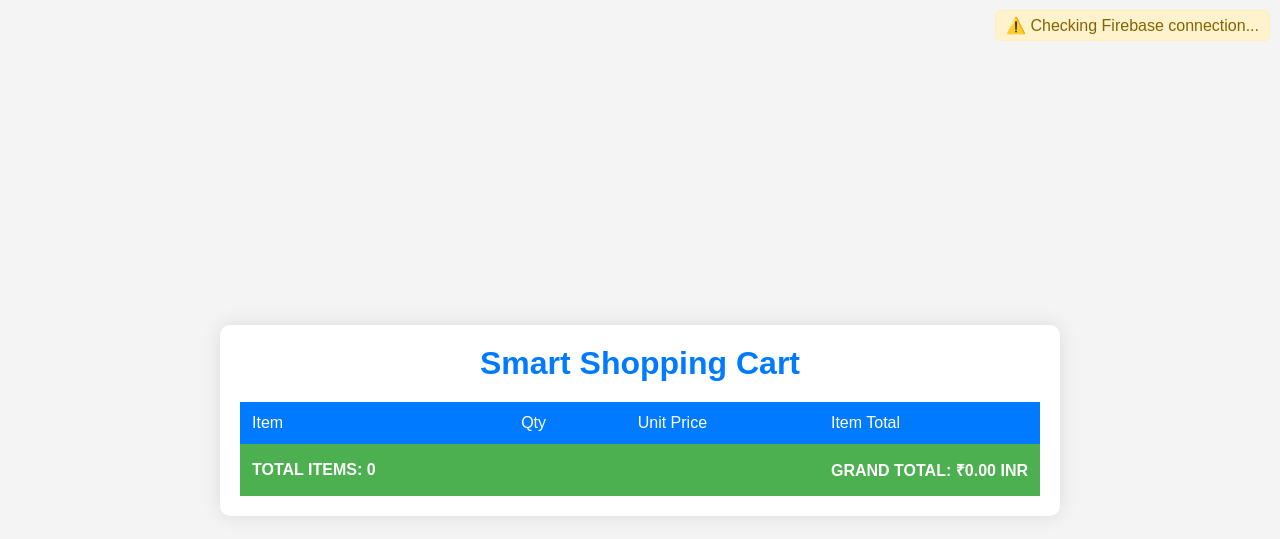
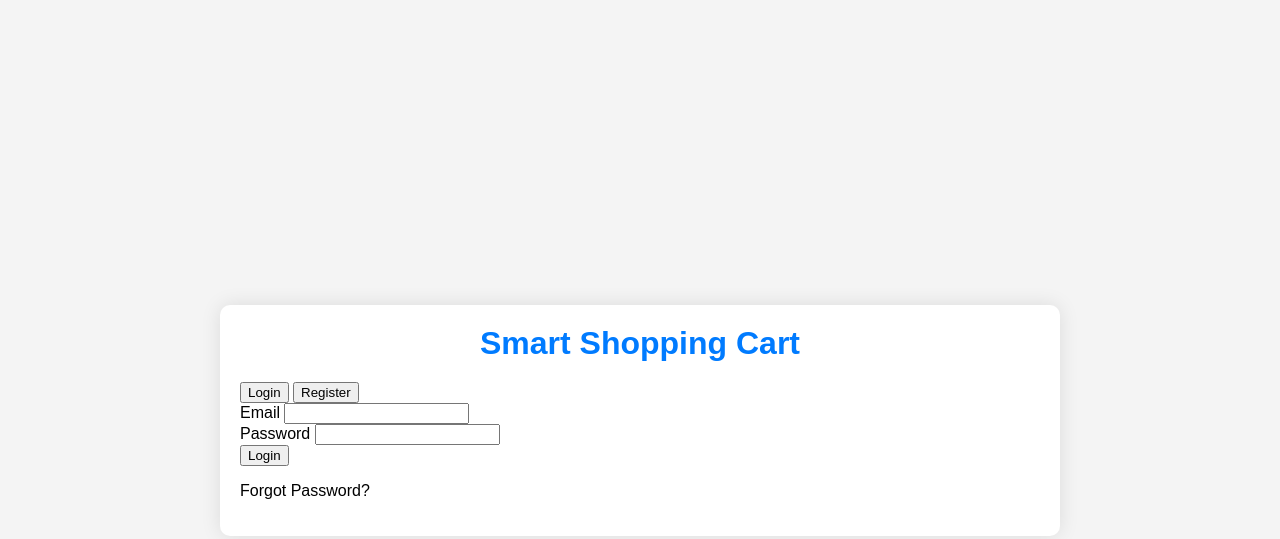
Before and after one commit to K-JAYAVARDHANREDDY/smartshoppingcart, a plain HTML site: page index.html in a window 1280 px wide. Drawn offline with Linux system fonts and the light colour scheme; no server answers.

Commit message:
index.html

```diff
--- a/index.html
+++ b/index.html
@@ -3,36 +3,68 @@
 <head>
     <meta charset="UTF-8">
     <meta name="viewport" content="width=device-width, initial-scale=1.0">
-    <title>Smart Shopping Cart</title>
+    <title>Login - Smart Shopping Cart</title>
     <link rel="stylesheet" href="style.css">
+    <!-- Firebase SDK -->
+    <script src="https://www.gstatic.com/firebasejs/8.10.0/firebase-app.js"></script>
+    <script src="https://www.gstatic.com/firebasejs/8.10.0/firebase-auth.js"></script>
 </head>
 <body>
     <div class="container">
-        <h1>Smart Shopping Cart</h1>
-        <table>
-            <thead>
-                <tr>
-                    <th>Item</th>
-                    <th>Qty</th>
-                    <th>Unit Price</th>
-                    <th>Item Total</th>
-                </tr>
-            </thead>
-            <tbody id="cartTable">
-                <!-- Items will be dynamically added here -->
-            </tbody>
-            <tfoot>
-                <tr class="total-row">
-                    <td colspan="3">TOTAL ITEMS: <span id="totalItems">0</span></td>
-                    <td class="grand-total">GRAND TOTAL: ₹<span id="totalAmount">0.00</span> INR</td>
-                </tr>
-            </tfoot>
-        </table>
+        <div class="auth-container">
+            <h1>Smart Shopping Cart</h1>
+            <div class="auth-tabs">
+                <button class="auth-tab active" data-tab="login">Login</button>
+                <button class="auth-tab" data-tab="register">Register</button>
+            </div>
+
+            <!-- Login Form -->
+            <form id="loginForm" class="auth-form">
+                <div class="form-group">
+                    <label for="loginEmail">Email</label>
+                    <input type="email" id="loginEmail" required>
+                </div>
+                <div class="form-group">
+                    <label for="loginPassword">Password</label>
+                    <input type="password" id="loginPassword" required>
+                </div>
+                <button type="submit" class="auth-button">Login</button>
+                <p class="auth-link" id="forgotPasswordLink">Forgot Password?</p>
+            </form>
+
+            <!-- Register Form -->
+            <form id="registerForm" class="auth-form" style="display: none;">
+                <div class="form-group">
+                    <label for="registerName">Full Name</label>
+                    <input type="text" id="registerName" required>
+                </div>
+                <div class="form-group">
+                    <label for="registerEmail">Email</label>
+                    <input type="email" id="registerEmail" required>
+                </div>
+                <div class="form-group">
+                    <label for="registerPassword">Password</label>
+                    <input type="password" id="registerPassword" required>
+                </div>
+                <div class="form-group">
+                    <label for="confirmPassword">Confirm Password</label>
+                    <input type="password" id="confirmPassword" required>
+                </div>
+                <button type="submit" class="auth-button">Register</button>
+            </form>
+
+            <!-- Forgot Password Form -->
+            <form id="forgotPasswordForm" class="auth-form" style="display: none;">
+                <div class="form-group">
+                    <label for="resetEmail">Email</label>
+                    <input type="email" id="resetEmail" required>
+                </div>
+                <button type="submit" class="auth-button">Reset Password</button>
+                <p class="auth-link" id="backToLoginLink">Back to Login</p>
+            </form>
+        </div>
     </div>
 
-    <!-- Firebase SDK -->
-    <script src="https://www.gstatic.com/firebasejs/8.10.1/firebase-app.js"></script>
-    <script src="https://www.gstatic.com/firebasejs/8.10.1/firebase-database.js"></script>
-    <script src="script.js"></script>
+    <script src="auth.js"></script>
 </body>
 </html>
```
